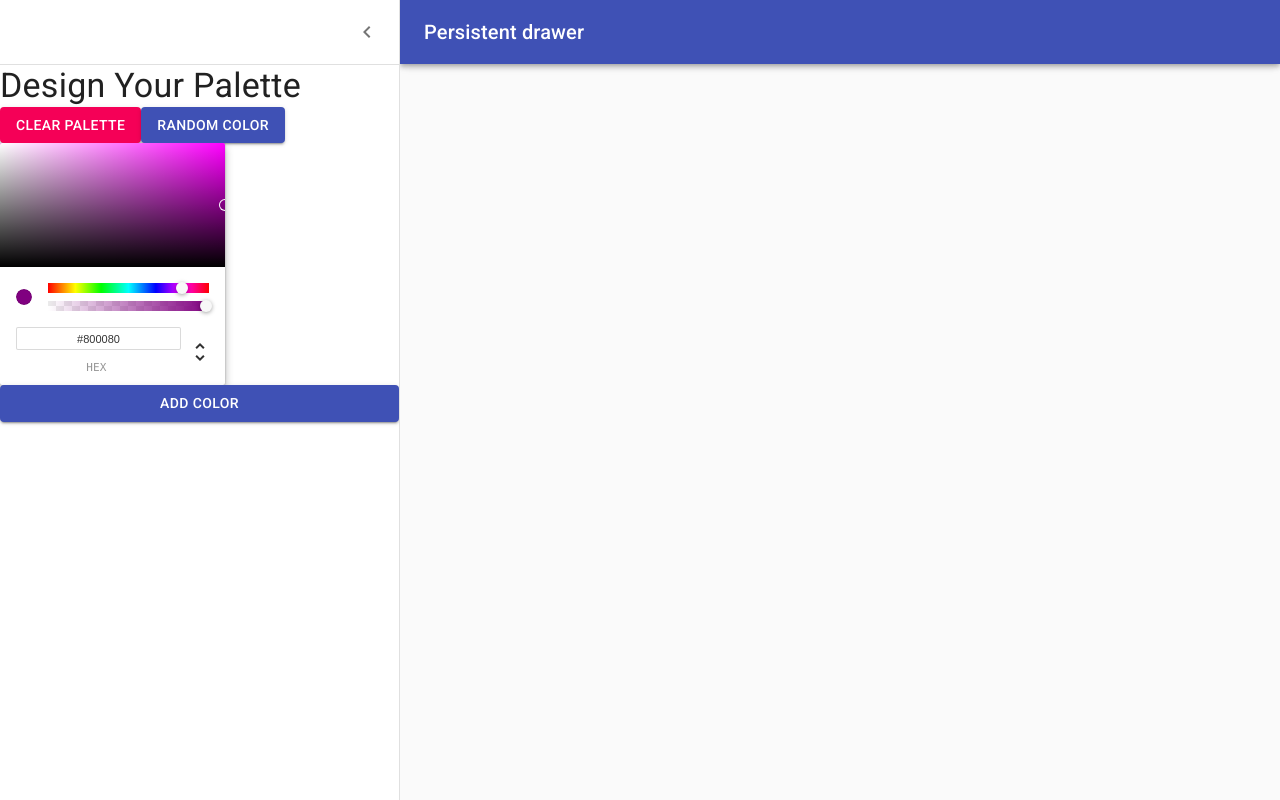
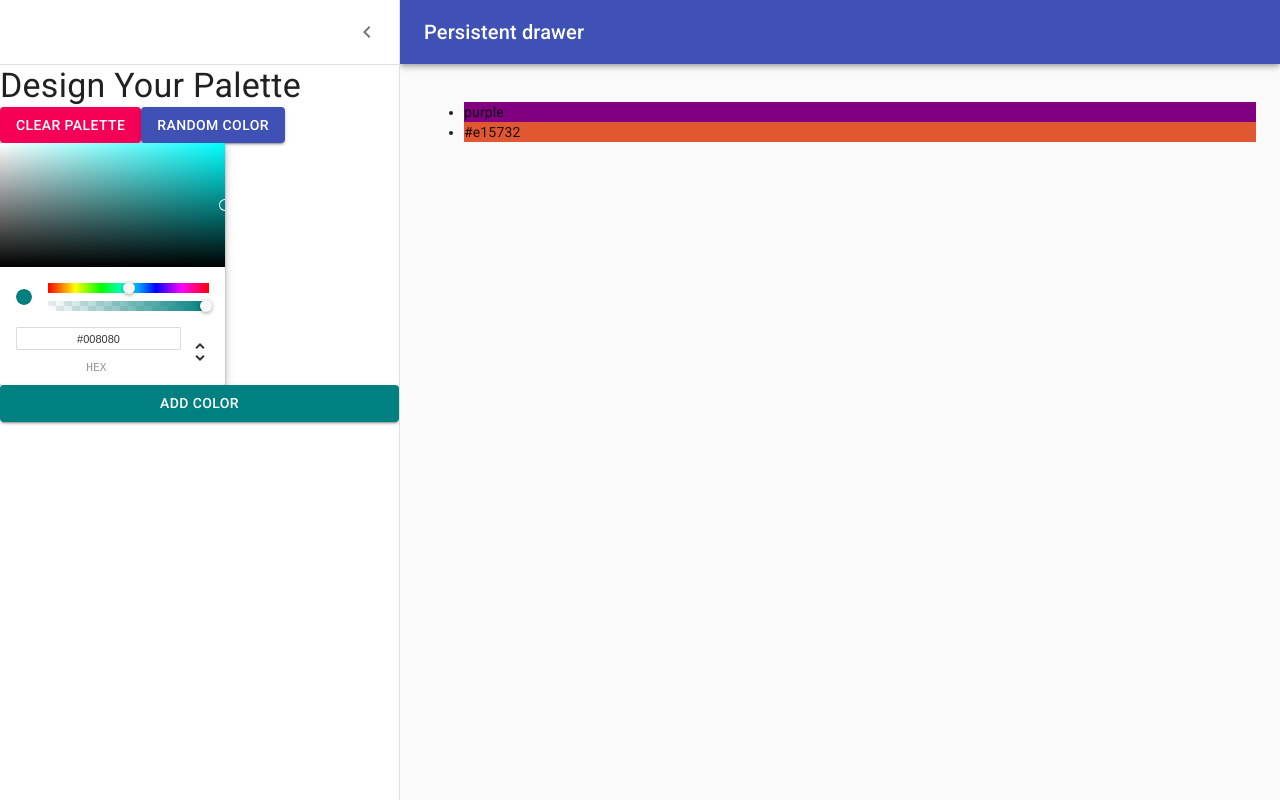
Before and after one commit to luckster8089/react-color-picker, a React (Create React App) app: page /palette/new in a window 1280 px wide. Both pictures are taken after a click on the button "open drawer". Built offline with nearby package versions, Linux system fonts and the light colour scheme; the HTML template or start-up script is replaced by a standard one.

Commit message:
Connect colorpicker to button

```diff
--- a/src/NewPaletteForm.js
+++ b/src/NewPaletteForm.js
@@ -1,6 +1,6 @@
 import React, { useState } from 'react'
 import clsx from 'clsx';
-import { withStyles, useTheme } from '@material-ui/core/styles';
+import { withStyles } from '@material-ui/core/styles';
 import Drawer from '@material-ui/core/Drawer';
 import CssBaseline from '@material-ui/core/CssBaseline';
 import AppBar from '@material-ui/core/AppBar';
@@ -73,8 +73,9 @@ const styles = theme => ({
 });
 
 function NewPaletteForm({ classes }) {
-    const theme = useTheme();
     const [open, setOpen] = useState(false)
+    const [currentColor, setCurrentColor] = useState('teal')
+    const [colors, setColors] = useState(["purple", "#e15732"])
 
     const handleDrawerOpen = () => {
       setOpen(true);
@@ -83,6 +84,14 @@ function NewPaletteForm({ classes }) {
     const handleDrawerClose = () => {
       setOpen(false);
     };
+
+    function updateCurrentColor(newColor) {
+        setCurrentColor(newColor.hex)
+    }
+
+    function createColor() {
+        setColors([...colors, currentColor])
+    }
 
     return (
       <div className={classes.root}>
@@ -130,15 +139,23 @@ function NewPaletteForm({ classes }) {
           <Button variant="contained" color="secondary">Clear Palette</Button>
           <Button variant="contained" color="primary">Random Color</Button>
           </div>
-          <ChromePicker color="purple" onChangeComplete={(newColor) => console.log(newColor)}/>
-          <Button variant="contained" color="primary">Add Color</Button>
+          <ChromePicker color={currentColor} onChangeComplete={updateCurrentColor}/>
+          <Button variant="contained" color="primary" style={{ backgroundColor: currentColor }} onClick={createColor}>
+          Add Color
+          </Button>
         </Drawer>
         <main
           className={clsx(classes.content, {
             [classes.contentShift]: open,
           })}
         >
-          <div className={classes.drawerHeader} />
+        <div className={classes.drawerHeader} />
+        <ul>
+          {colors.map(color => (
+              <li style={{ backgroundColor: color }}>{color}</li>
+          ))}
+
+        </ul>
         </main>
       </div>
     )
```
